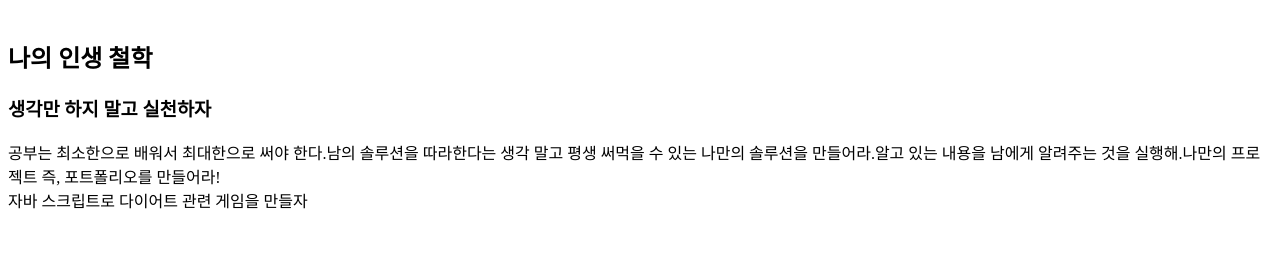
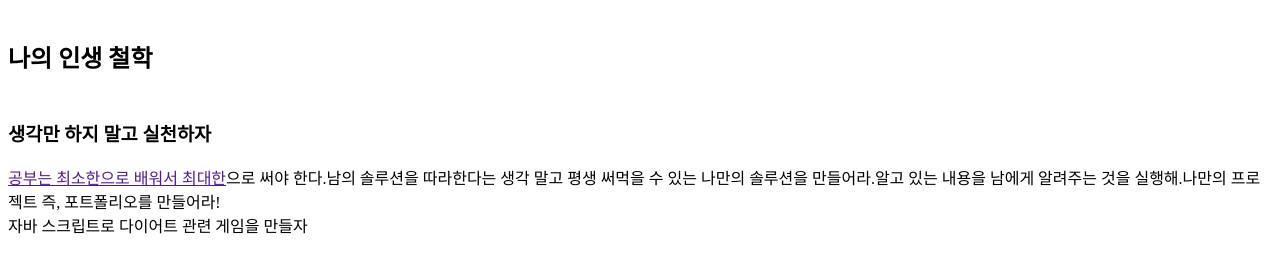
Before and after one commit to hiwarld/love, a plain HTML site: page 1.html in a window 1280 px wide. Shown: the part 690-943 px from the top of the page. Before the commit the page ends 918 px from the top, so only its background shows below. Drawn offline with Linux system fonts and the light colour scheme.

Commit message:
Add files via upload

```diff
--- a/1.html
+++ b/1.html
@@ -19,9 +19,9 @@
          </p>
       </ol></h3>
       <br><h2>나의 인생 철학</h2>
-
+    <p style="margin-top:45px;">
         <h3>생각만 하지 말고 실천하자</h3>
-    <p>공부는 최소한으로 배워서 최대한으로 써야 한다.남의 솔루션을 따라한다는 생각 말고 평생 써먹을 수 있는 나만의 솔루션을 만들어라.알고 있는 내용을 남에게 알려주는 것을 실행해.나만의 프로젝트 즉, 포트폴리오를 만들어라!<br>
+    <p><a href="" target="_blank" title="화이팅">공부는 최소한으로 배워서 최대한</a>으로 써야 한다.남의 솔루션을 따라한다는 생각 말고 평생 써먹을 수 있는 나만의 솔루션을 만들어라.알고 있는 내용을 남에게 알려주는 것을 실행해.나만의 프로젝트 즉, 포트폴리오를 만들어라!<br>
     자바 스크립트로 다이어트 관련 게임을 만들자</p>
 
   </body>
```
